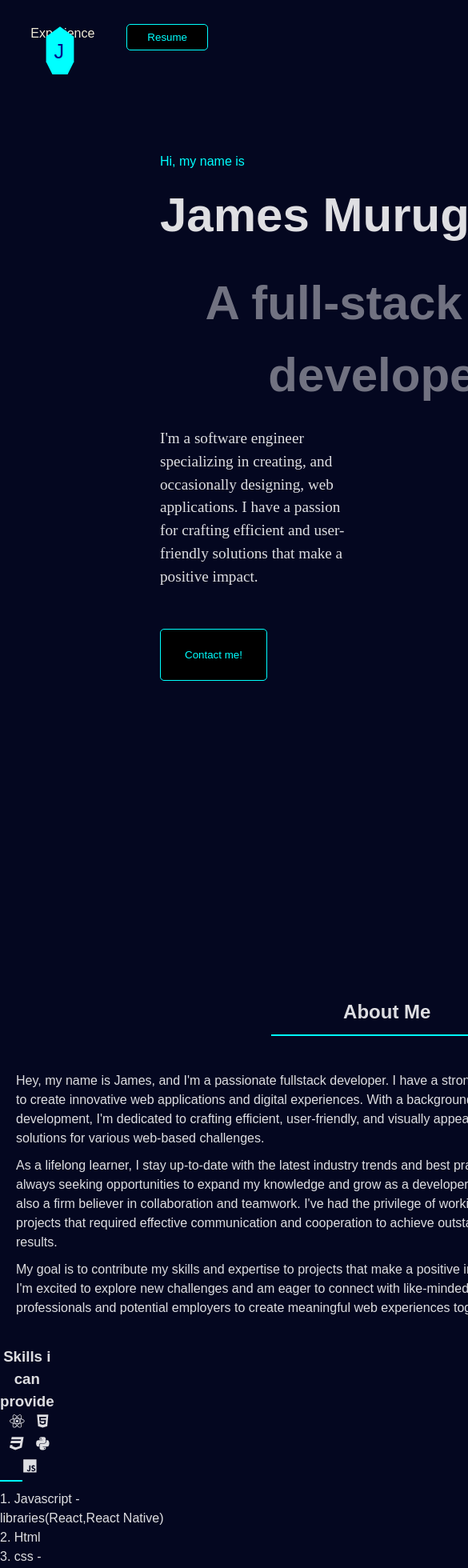
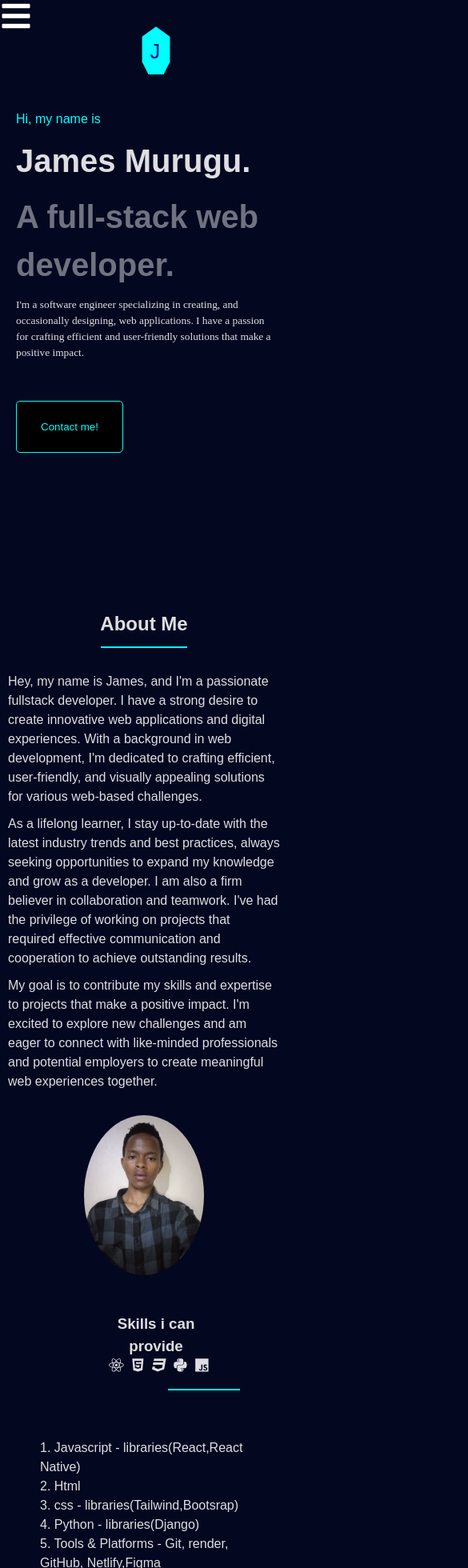
Before and after one commit to jamesirungume/porfolio, a React (Vite) app: page / in a window 390 px wide. Shown: the top 1960 px of the page at 80% size, 585 px wide, since content can reach past the window. Built offline with nearby package versions, Linux system fonts and the light colour scheme.

Commit message:
new file

```diff
--- a/src/About.jsx
+++ b/src/About.jsx
@@ -1,10 +1,13 @@
 import React from 'react';
 import { FaReact, FaHtml5, FaCss3, FaPython, FaJs } from 'react-icons/fa';
+import myImage from './images/myImage.jpg';
+
+
 
 const AboutSection = () => {
   return (
     <section className="about-section">
-      <h2>About Me</h2>
+      <h2 id = "About">About Me</h2>
       <div className="line"></div>
       <div className="displayRow">
         <div className="about-content">
@@ -14,7 +17,7 @@ const AboutSection = () => {
 
         </div>
         <div className="image">
-          <img src='src/images/WhatsApp Image 2023-10-21 at 4.18.22 PM.jpeg' id='my_image' alt="My Image"/>
+        <img src={myImage} alt="My Image" id='my_image' />
         </div>
       </div>
 
--- a/src/Navbar.jsx
+++ b/src/Navbar.jsx
@@ -1,8 +1,14 @@
-import React from 'react';
+
+import React, { useState } from 'react'
 // import { Link } from 'react-router-dom';
 import { Link } from 'react-scroll';
+import {FaBars,FaTimes} from 'react-icons/fa'
 
 const Navbar = () => {
+  const [click,setClick] = useState(false)
+  function handleClick() {
+    setClick(!click)
+  }
   return (
     <>
       <div className='pitchBlack'>
@@ -11,7 +17,7 @@ const Navbar = () => {
       <div className="logo">
         {/* <h1>Sound Off</h1> */}
       </div>
-      <ul className="nav-links">
+      <ul className={click?'nav-links active':'nav-links'}>
 
 
         <li>
@@ -33,6 +39,10 @@ const Navbar = () => {
         </a>
         </li>
       </ul>
+      <div className='hamburger' onClick={handleClick}>
+        {click ? (<FaTimes size ={40} style={{color:'white'}}/>):(  <FaBars size={40} style={{color:'#fff'}}/>)}
+      </div>
+
    </>
   );
 };
--- a/src/index.css
+++ b/src/index.css
@@ -86,8 +86,9 @@ body {
 .nav-links li a:hover {
   color: #00FFFF;
 }
-
-
+.hamburger {
+  display: none;
+}
 
 /* Content */
 .content {
@@ -877,3 +878,191 @@ body {
   opacity: 1;
   transition: transform 1s, opacity 1s;
 }
+
+/* Add this media query to target smaller screens */
+@media screen and (max-width:768px) {
+  /* Reset some default styles */
+  * {
+    margin: 0;
+    padding: 0;
+    box-sizing: border-box;
+  }
+  #root {
+    max-width: 360px; /* Adjust the maximum width as needed */
+    margin: 0 auto;
+  }
+  .app {
+    max-width: 40%;
+  }
+  /* Global styles for smaller screens */
+  :root {
+    font-family: Inter, system-ui, Avenir, Helvetica, Arial, sans-serif;
+    font-size: 14px; /* Adjust the font size for smaller screens */
+    width: 70%;
+/* Add any other necessary adjustments for smaller screens */
+  }
+  .svg{
+    padding-left: 120px;
+    padding-bottom: 50px;
+  }
+
+  /* Update your navigation for smaller screens */
+  .nav-links {
+    flex-direction: column;
+    justify-content: center;
+    align-items: center;
+    width: 100%;
+    height: 100vh;
+    background: rgba(0, 0, 0, 1); /* Set the alpha (transparency) to 1 to make it fully opaque */
+    position: absolute;
+    top: 0;
+    left: -100%;
+    z-index: 1000;
+    transition: 0.3s;
+  }
+
+  .nav-links.active {
+    left: 40px;
+  }
+
+
+  .hamburger {
+    display: initial;
+
+  }
+
+  .nav-links li a {
+    padding: 10px 5px; /* Adjust padding for smaller screens */
+  }
+
+  /* Update the content margin for smaller screens */
+  /* Update the content margin for smaller screens */
+  .content {
+    margin-left: 10px; /* Adjust the margin for smaller screens */
+  }
+
+  /* Update your hero section for smaller screens */
+  .hero-content {
+    padding: 40px 20px; /* Adjust padding for smaller screens */
+    margin-bottom: 150px; /* Adjust margins for smaller screens */
+    margin-top: 50px;
+
+  }
+
+  .hero-content h1 {
+    font-size: 40px; /* Adjust font size for smaller screens */
+    margin-bottom: 10px; /* Adjust margins for smaller screens */
+    max-width: 420px;
+    text-align: left;
+
+  }
+
+  .description {
+    max-width: 410px; /* Set the width to 100% for smaller screens */
+    font-size: smaller; /* Adjust font size for smaller screens */
+    /* Add any other necessary adjustments for smaller screens */
+  }
+
+  .experience-section{
+    margin-right: 1300px;
+  }
+  /* Update your experience section for smaller screens */
+  .experience-item {
+    margin: 2px 10px; /* Adjust margins for smaller screens */
+    padding: 10px; /* Adjust padding for smaller screens */
+  }
+
+  .experience-item h3 {
+    font-size: 16px; /* Adjust font size for smaller screens */
+    margin-bottom: 25px; /* Adjust margins for smaller screens */
+  }
+
+  .experience-description {
+    font-size: 14px; /* Adjust font size for smaller screens */
+    margin-left: 20px; /* Adjust margins for smaller screens */
+    min-width: 80%; /* Set the width to 100% for smaller screens */
+    text-align: left;
+    /* Add any other necessary adjustments for smaller screens */
+  }
+
+  /* Update your contact section for smaller screens */
+  .contactSection {
+    margin-top: 250px; /* Adjust margin for smaller screens */
+    margin-left: 35px;
+    min-width: 90px;
+  }
+
+  /* Update your About section for smaller screens */
+  .about-content  {
+  max-width: 100%; /* Set the width to 100% for smaller screens */
+  padding: 10px; /* Adjust padding for smaller screens */
+  text-align: left;
+
+
+  }
+  #headline   {
+    margin-left: 930px;
+    text-align: center;
+    display: grid;
+    margin-top: 30px;
+  }
+  #headline span {
+    display: flex;
+    flex-direction: row;
+  }
+ .Skills2 {
+  text-align: left;
+
+  margin: 50px;
+
+
+ }
+
+  #my_image {
+  margin-top: 320px;
+  max-width: 200px; /* Adjust the max width for the image */
+  max-height: 200px; /* Adjust the max height for the image */
+  border-radius: 50%;
+  object-fit: cover;
+  margin: 10px auto; /* Center the image horizontally and add some vertical margin */
+  }
+
+  .displayRow {
+  display: flex;
+  flex-direction: column; /* Display content in a column for smaller screens */
+  gap: -20px;
+  justify-content: center; /* Center align the content horizontally */
+  }
+
+  .image {
+  position: relative;
+  top: 00px; /* Center the image for smaller screens */
+
+  }
+  .new_line {
+    margin-left: 1100px;
+
+    min-width: 90px;
+    margin-top: 20px;
+  }
+
+  .contactSection {
+    margin-right: 90px;
+  }
+  .line2 {
+    margin-left: 50px;
+  }
+  .line4 {
+    position: relative;
+    right: 320px;
+  }
+  .line3 {
+    position: relative;
+    right: 320px;
+  }
+
+
+  /* Add any other necessary adjustments for smaller screens */
+
+  /* Sidebar and other elements can also be adjusted as needed for smaller screens */
+}
```
Also changed, not shown: src/images/myImage.jpg (renamed from src/images/WhatsApp Image 2023-10-21 at 4.18.22 PM.jpeg).
